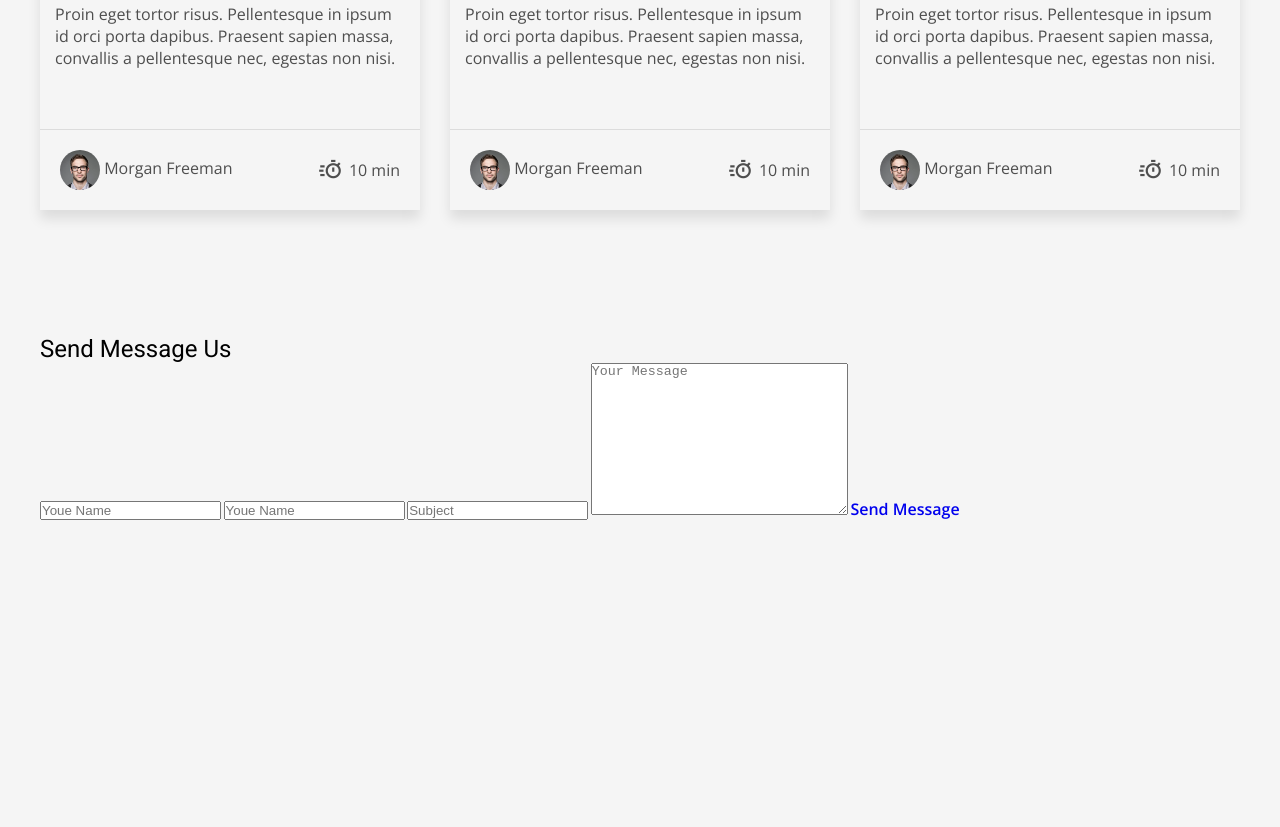
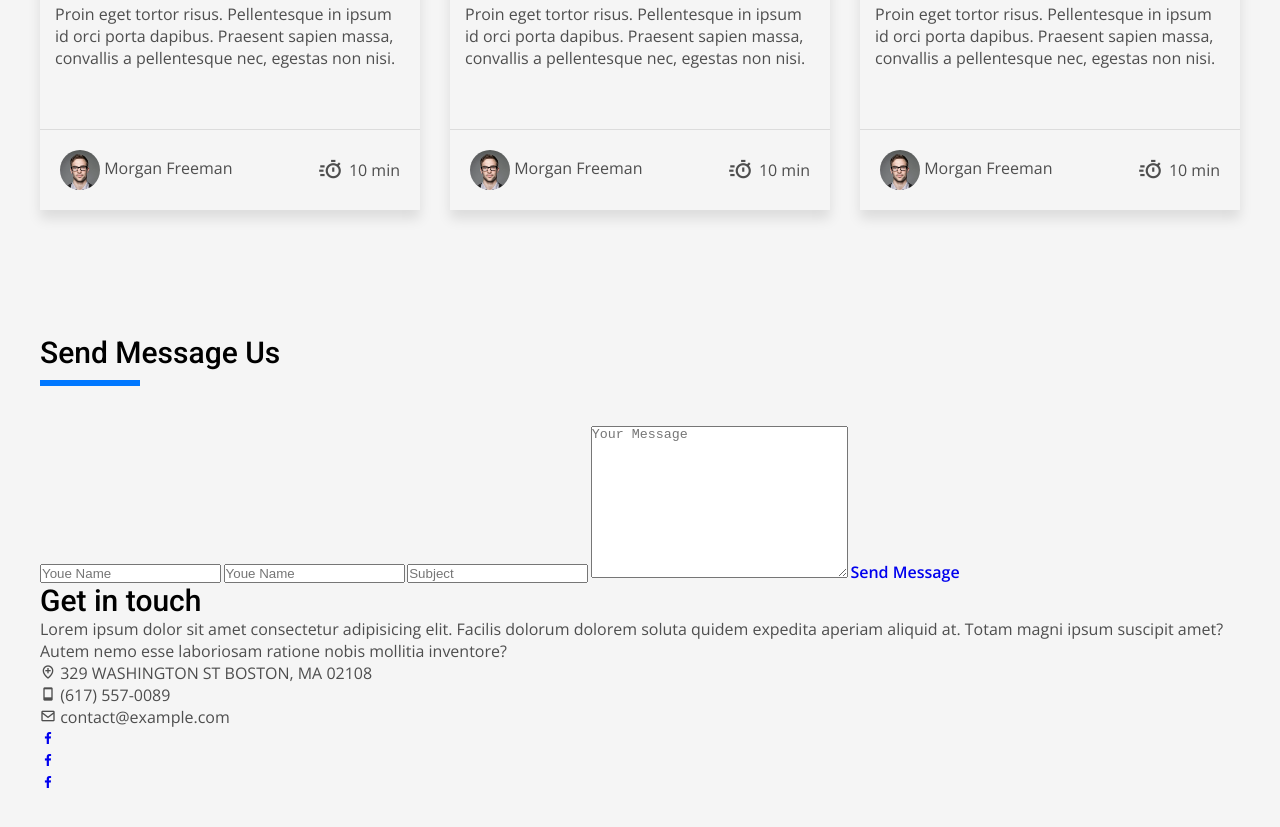
Before and after one commit to Alaa4eg-h/DevFolio, a plain HTML site: page index.html in a window 1280 px wide. Shown: the part 4957-5784 px from the top of the page. Before the commit the page ends 5522 px from the top, so only its background shows below. Drawn offline with nearby package versions, Linux system fonts and the light colour scheme.

Commit message:
Contact Section

```diff
--- a/css/style.css
+++ b/css/style.css
@@ -581,3 +581,23 @@ img {
   font-size: 2.6rem;
   margin-right: 0.6rem;
 }
+
+/* start contact */
+
+.contact__title {
+  font-size: 3rem;
+  font-weight: 500;
+}
+
+.contact__underline {
+  width: 10rem;
+  height: 0.6rem;
+  margin: 1rem 0 4rem;
+}
+
+.contact__details p {
+  font-size: 1.8rem;
+  font-weight: 300;
+  letter-spacing: 1.8px;
+  margin-bottom: 2rem;
+}
--- a/index.html
+++ b/index.html
@@ -536,6 +536,48 @@
                     <textarea cols="30" rows="10" placeholder="Your Message"></textarea>
                     <a href="#" class="btn form__btn">Send Message</a>
                 </form>
+
+                <div class="contact__info">
+                    <h3 class="contact__title">Get in touch</h3>
+                    <p class="contact__desc">Lorem ipsum dolor sit amet consectetur adipisicing elit. Facilis dolorum
+                        dolorem soluta quidem expedita aperiam aliquid
+                        at. Totam magni ipsum suscipit amet? Autem nemo esse laboriosam ratione nobis mollitia
+                        inventore?
+                    </p>
+
+                    <div>
+                        <p class="contact__info-details">
+                            <i class="bx bx-location-plus contact__icon"></i>
+                            329 WASHINGTON ST BOSTON, MA 02108
+                        </p>
+                        <p class="contact__info-details">
+                            <i class="bx bx-mobile contact__icon"></i>
+                            (617) 557-0089
+                        </p>
+                        <p class="contact__info-details">
+                            <i class="bx bx-envelope contact__icon"></i>
+                            contact@example.com
+                        </p>
+                    </div>
+
+                    <ul class="contact__social">
+                        <li>
+                            <a href="#" class="contact__socail-link">
+                                <i class="bx bxl-facebook"></i>
+                            </a>
+                        </li>
+                        <li>
+                            <a href="#" class="contact__socail-link">
+                                <i class="bx bxl-facebook"></i>
+                            </a>
+                        </li>
+                        <li>
+                            <a href="#" class="contact__socail-link">
+                                <i class="bx bxl-facebook"></i>
+                            </a>
+                        </li>
+                    </ul>
+                </div>
             </div>
         </section>
     </main>
```
